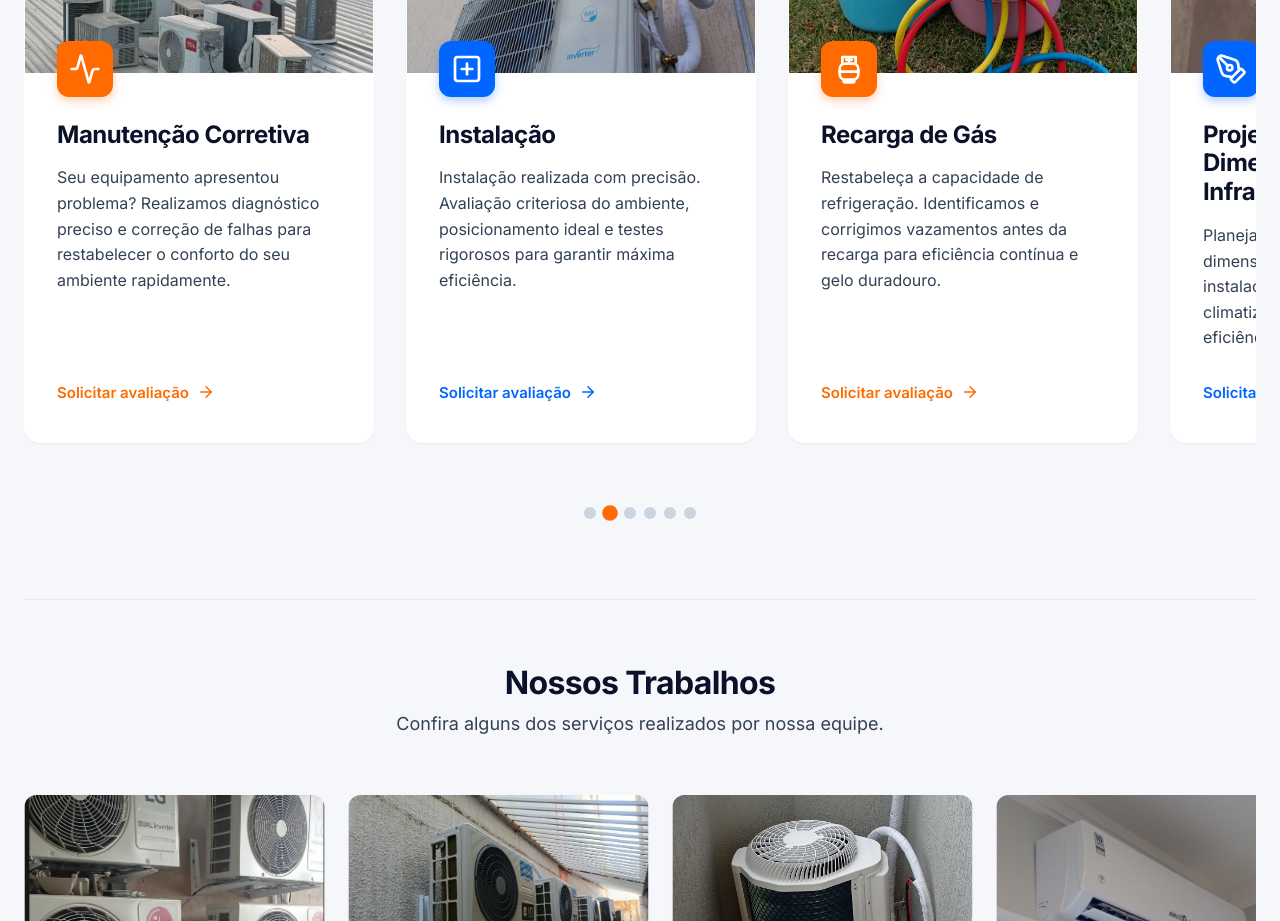
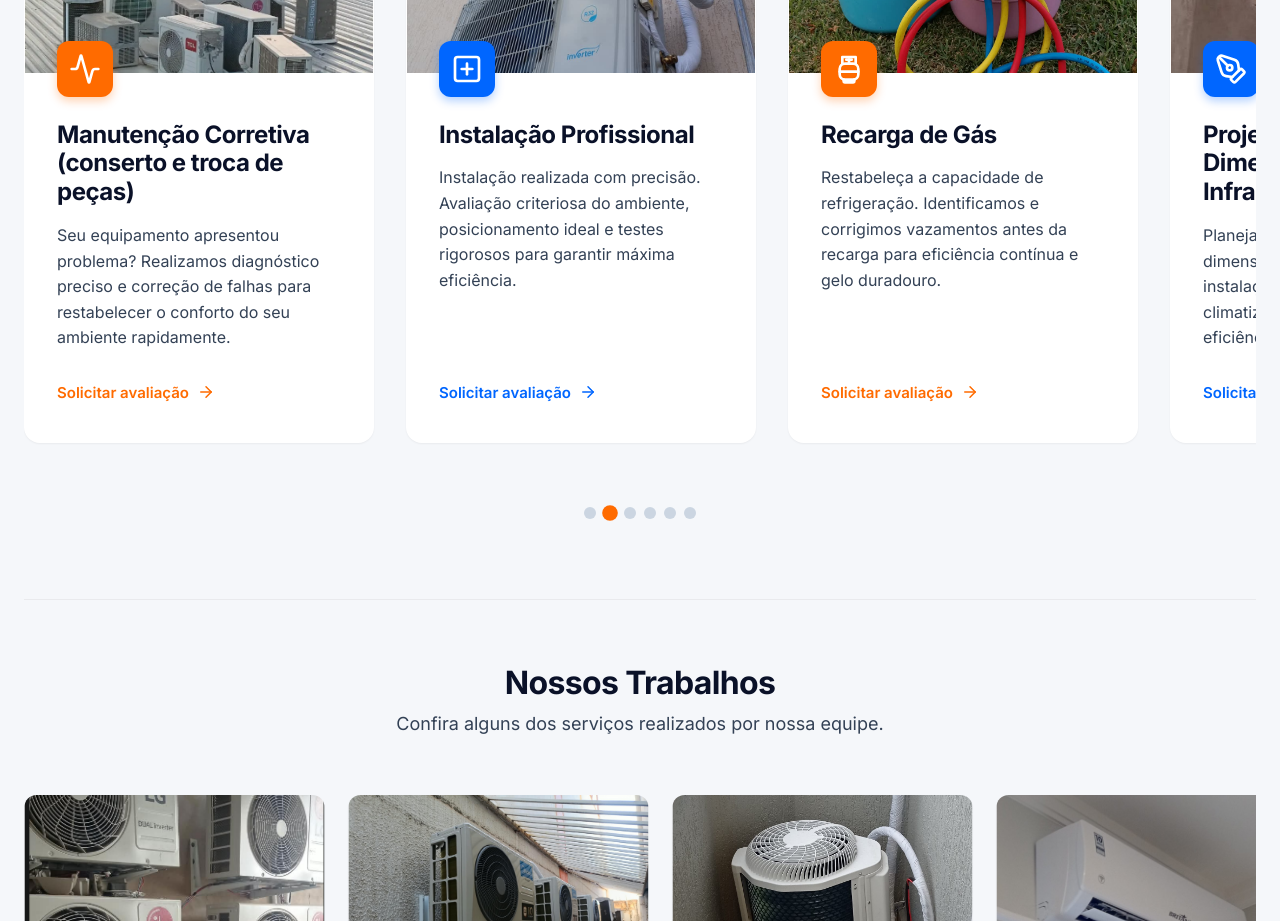
Before and after one commit to ivinnicius06/PLANOTEC, a React (Vite) app: page / in a window 1280 px wide. Shown: the part 1340-2261 px from the top of the page. Built offline with nearby package versions, Linux system fonts and the light colour scheme.

Commit message:
feat: detalha titulos dos servicos

```diff
--- a/src/components/Services.tsx
+++ b/src/components/Services.tsx
@@ -40,7 +40,7 @@ export function Services() {
   const services = [
     {
       icon: <Settings size={32} />,
-      title: "Manutenção Preventiva",
+      title: "Manutenção Preventiva (limpeza e higienização)",
       description: "Evite problemas antes que eles aconteçam. A manutenção preventiva ajuda a manter o desempenho do equipamento, reduzir falhas e prolongar sua vida útil.",
       link: "#orcamento",
       bgImage: "/preventiva.jpg",
@@ -48,14 +48,14 @@ export function Services() {
     },
     {
       icon: <Activity size={32} />,
-      title: "Manutenção Corretiva",
+      title: "Manutenção Corretiva (conserto e troca de peças)",
       description: "Seu equipamento apresentou problema? Realizamos diagnóstico preciso e correção de falhas para restabelecer o conforto do seu ambiente rapidamente.",
       link: "#orcamento",
       bgImage: "/corretiva.webp"
     },
     {
       icon: <PlusSquare size={32} />,
-      title: "Instalação",
+      title: "Instalação Profissional",
       description: "Instalação realizada com precisão. Avaliação criteriosa do ambiente, posicionamento ideal e testes rigorosos para garantir máxima eficiência.",
       link: "#orcamento",
       bgImage: "/NovaInstalacao.jpeg"
```
